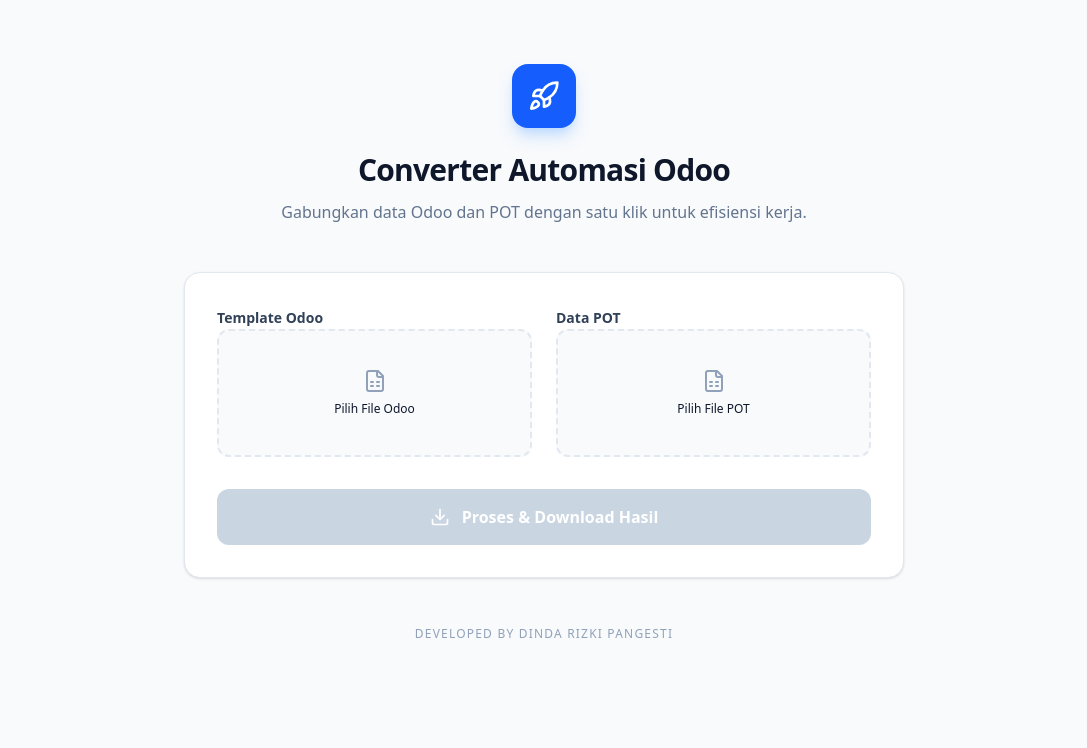
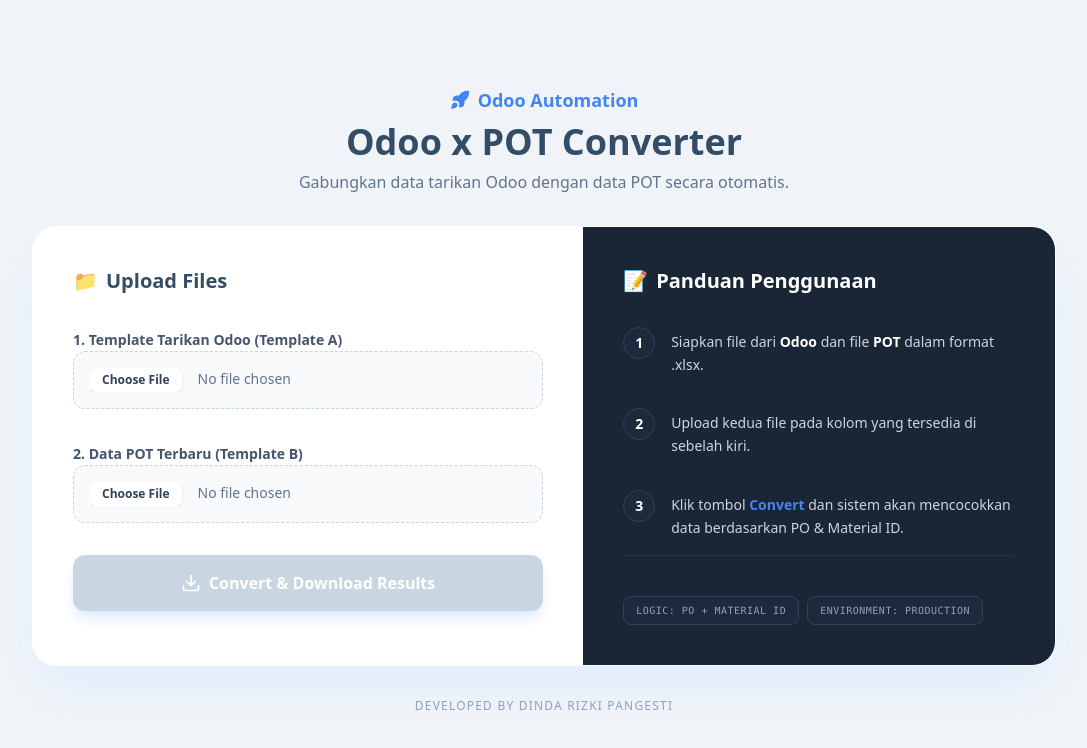
Before and after one commit to dindarizkies/notyourbusiness, a React (Vite) app: page / in a window 1280 px wide. Shown: the top 748 px of the page, without its empty margins (96-1183 px from the left). Built offline with nearby package versions, Linux system fonts and the light colour scheme.

Commit message:
Refactor App component layout and styles
Updated the layout and styling of the App component, including header, form, and footer sections. Changed icons and text for improved clarity and user experience.

```diff
--- a/src/App.tsx
+++ b/src/App.tsx
@@ -1,5 +1,5 @@
 import { useState, useRef } from 'react';
-import { Upload, FileSpreadsheet, Download, RefreshCw, CheckCircle2, AlertCircle, Rocket } from 'lucide-react';
+import { Upload, FileText, Download, RefreshCw, CheckCircle2, AlertCircle, Rocket } from 'lucide-react';
 
 export default function App() {
   const [odooFile, setOdooFile] = useState<File | null>(null);
@@ -66,97 +66,112 @@
   };
 
   return (
-    <div className="min-h-screen bg-[#F8FAFC] font-sans text-slate-900">
-      <div className="mx-auto max-w-3xl px-6 py-16">
+    <div className="min-h-screen bg-[#F0F4F8] font-sans text-slate-800 flex items-center justify-center p-4">
+      <div className="max-w-5xl w-full space-y-8">
 
-        {/* Header Section */}
-        <div className="text-center mb-12">
-          <div className="inline-flex items-center justify-center w-16 h-16 rounded-2xl bg-blue-600 text-white mb-6 shadow-lg shadow-blue-200">
-            <Rocket size={32} />
+        {/* Header - Berdasarkan image_fc6c08.png */}
+        <div className="text-center space-y-2">
+          <div className="flex items-center justify-center gap-2 text-[#4285F4] font-bold text-lg">
+            <Rocket size={20} className="fill-current" />
+            <span>Odoo Automation</span>
           </div>
-          <h1 className="text-3xl font-bold tracking-tight text-slate-900">
-            Converter Automasi Odoo
+          <h1 className="text-4xl font-extrabold text-[#344D67]">
+            Odoo x POT Converter
           </h1>
-          <p className="mt-3 text-slate-500">
-            Gabungkan data Odoo dan POT dengan satu klik untuk efisiensi kerja.
+          <p className="text-slate-500">
+            Gabungkan data tarikan Odoo dengan data POT secara otomatis.
           </p>
         </div>
 
-        {/* Card Section */}
-        <div className="bg-white rounded-2xl border border-slate-200 shadow-sm overflow-hidden">
-          <form onSubmit={handleSubmit} className="p-8 space-y-8">
+        {/* UI/UX Container Dua Kolom */}
+        <div className="flex flex-col md:flex-row gap-0 rounded-3xl overflow-hidden shadow-2xl shadow-blue-100 border border-white">
 
-            <div className="grid gap-6 md:grid-cols-2">
-              {/* Box 1 */}
-              <div className="space-y-2">
-                <label className="text-sm font-semibold text-slate-700">Template Odoo</label>
-                <div
-                  onClick={() => odooInputRef.current?.click()}
-                  className={`flex flex-col items-center justify-center h-32 rounded-xl border-2 border-dashed cursor-pointer transition-colors ${
-                    odooFile ? 'bg-blue-50 border-blue-400' : 'bg-slate-50 border-slate-200 hover:border-blue-300'
-                  }`}
-                >
-                  <input type="file" ref={odooInputRef} onChange={(e) => handleFileChange(e, 'odoo')} className="hidden" accept=".xlsx,.xls" />
-                  <FileSpreadsheet className={`mb-2 ${odooFile ? 'text-blue-600' : 'text-slate-400'}`} />
-                  <span className="text-xs text-center px-2 font-medium truncate max-w-full">
-                    {odooFile ? odooFile.name : 'Pilih File Odoo'}
-                  </span>
+          {/* Sisi Kiri: Form Upload (Clean White) */}
+          <div className="flex-[1.2] bg-white p-10">
+            <div className="flex items-center gap-2 mb-8 text-[#344D67] font-bold text-xl">
+              <span className="text-yellow-500">📁</span>
+              <h2>Upload Files</h2>
+            </div>
+
+            <form onSubmit={handleSubmit} className="space-y-8">
+              <div className="space-y-3">
+                <label className="text-sm font-semibold text-slate-600">1. Template Tarikan Odoo (Template A)</label>
+                <div className="flex items-center gap-3 p-4 bg-slate-50 rounded-xl border border-dashed border-slate-300 hover:border-blue-400 transition-colors">
+                  <input
+                    type="file"
+                    onChange={(e) => handleFileChange(e, 'odoo')}
+                    className="text-sm text-slate-500 file:mr-4 file:py-1 file:px-3 file:rounded-md file:border-0 file:text-xs file:font-semibold file:bg-white file:text-slate-700 file:shadow-sm hover:file:bg-slate-100 cursor-pointer w-full"
+                  />
                 </div>
               </div>
 
-              {/* Box 2 */}
-              <div className="space-y-2">
-                <label className="text-sm font-semibold text-slate-700">Data POT</label>
-                <div
-                  onClick={() => potInputRef.current?.click()}
-                  className={`flex flex-col items-center justify-center h-32 rounded-xl border-2 border-dashed cursor-pointer transition-colors ${
-                    potFile ? 'bg-blue-50 border-blue-400' : 'bg-slate-50 border-slate-200 hover:border-blue-300'
-                  }`}
-                >
-                  <input type="file" ref={potInputRef} onChange={(e) => handleFileChange(e, 'pot')} className="hidden" accept=".xlsx,.xls" />
-                  <FileSpreadsheet className={`mb-2 ${potFile ? 'text-blue-600' : 'text-slate-400'}`} />
-                  <span className="text-xs text-center px-2 font-medium truncate max-w-full">
-                    {potFile ? potFile.name : 'Pilih File POT'}
-                  </span>
-                </div>
+              <div className="space-y-3">
+                <label className="text-sm font-semibold text-slate-600">2. Data POT Terbaru (Template B)</label>
+                <div className="flex items-center gap-3 p-4 bg-slate-50 rounded-xl border border-dashed border-slate-300 hover:border-blue-400 transition-colors">
+                  <input
+                    type="file"
+                    onChange={(e) => handleFileChange(e, 'pot')}
+                    className="text-sm text-slate-500 file:mr-4 file:py-1 file:px-3 file:rounded-md file:border-0 file:text-xs file:font-semibold file:bg-white file:text-slate-700 file:shadow-sm hover:file:bg-slate-100 cursor-pointer w-full"
+                  />
                 </div>
               </div>
 
               <button
                 type="submit"
                 disabled={!odooFile || !potFile || isProcessing}
-              className="w-full flex items-center justify-center gap-3 bg-blue-600 hover:bg-blue-700 text-white font-bold py-4 rounded-xl shadow-md transition-all disabled:bg-slate-300 disabled:shadow-none"
+                className="w-full bg-[#4285F4] hover:bg-blue-600 text-white font-bold py-4 rounded-xl shadow-lg shadow-blue-100 transition-all flex items-center justify-center gap-2 disabled:bg-slate-300"
               >
-              {isProcessing ? (
-                <>
-                  <RefreshCw className="animate-spin" size={20} />
-                  <span>Sedang Memproses...</span>
-                </>
-              ) : (
-                <>
-                  <Download size={20} />
-                  <span>Proses & Download Hasil</span>
-                </>
-              )}
+                {isProcessing ? <RefreshCw className="animate-spin" size={20} /> : <Download size={20} />}
+                <span>Convert & Download Results</span>
               </button>
-          </form>
 
-          {/* Alert Status */}
+              {/* Status Notifikasi */}
               {(error || success) && (
-            <div className={`p-4 text-sm flex items-center gap-3 ${error ? 'bg-red-50 text-red-700' : 'bg-emerald-50 text-emerald-700'}`}>
-              {error ? <AlertCircle size={18} /> : <CheckCircle2 size={18} />}
+                <div className={`p-4 rounded-lg text-sm flex items-center gap-2 ${error ? 'bg-red-50 text-red-600' : 'bg-emerald-50 text-emerald-600'}`}>
+                  {error ? <AlertCircle size={16} /> : <CheckCircle2 size={16} />}
                   <span>{error || 'Berhasil! File hasil konversi telah diunduh.'}</span>
                 </div>
               )}
+            </form>
           </div>
 
-        {/* Footer */}
-        <div className="mt-12 text-center">
-          <p className="text-xs text-slate-400 font-medium tracking-widest uppercase">
+          {/* Sisi Kanan: Panduan (Dark Blue/Grey) */}
+          <div className="flex-1 bg-[#1A2635] p-10 text-slate-300">
+            <div className="flex items-center gap-2 mb-8 text-[#4285F4] font-bold text-xl">
+              <span>📝</span>
+              <h2 className="text-white">Panduan Penggunaan</h2>
+            </div>
+
+            <ul className="space-y-8">
+              <li className="flex gap-4">
+                <span className="flex-shrink-0 w-8 h-8 rounded-full bg-slate-800 flex items-center justify-center text-sm font-bold border border-slate-700 text-white">1</span>
+                <p className="text-sm leading-relaxed pt-1">Siapkan file dari <span className="text-white font-bold">Odoo</span> dan file <span className="text-white font-bold">POT</span> dalam format .xlsx.</p>
+              </li>
+              <li className="flex gap-4">
+                <span className="flex-shrink-0 w-8 h-8 rounded-full bg-slate-800 flex items-center justify-center text-sm font-bold border border-slate-700 text-white">2</span>
+                <p className="text-sm leading-relaxed pt-1">Upload kedua file pada kolom yang tersedia di sebelah kiri.</p>
+              </li>
+              <li className="flex gap-4 pb-4 border-b border-slate-700/50">
+                <span className="flex-shrink-0 w-8 h-8 rounded-full bg-slate-800 flex items-center justify-center text-sm font-bold border border-slate-700 text-white">3</span>
+                <p className="text-sm leading-relaxed pt-1">Klik tombol <span className="text-[#4285F4] font-bold">Convert</span> dan sistem akan mencocokkan data berdasarkan PO & Material ID.</p>
+              </li>
+            </ul>
+
+            {/* Labels di bagian bawah sisi kanan */}
+            <div className="mt-10 flex flex-wrap gap-2">
+              <span className="px-3 py-1.5 bg-slate-800 rounded-lg text-[10px] font-mono border border-slate-700 uppercase tracking-wider text-slate-400">Logic: PO + Material ID</span>
+              <span className="px-3 py-1.5 bg-slate-800 rounded-lg text-[10px] font-mono border border-slate-700 uppercase tracking-wider text-slate-400">Environment: Production</span>
+            </div>
+          </div>
+
+        </div>
+
+        {/* Footer identitas pembuat */}
+        <div className="text-center">
+          <p className="text-slate-400 text-xs font-medium uppercase tracking-widest">
             Developed by Dinda Rizki Pangesti
           </p>
         </div>
-
       </div>
     </div>
   );
```
Lines whose indentation alone changed are shown as unchanged.
